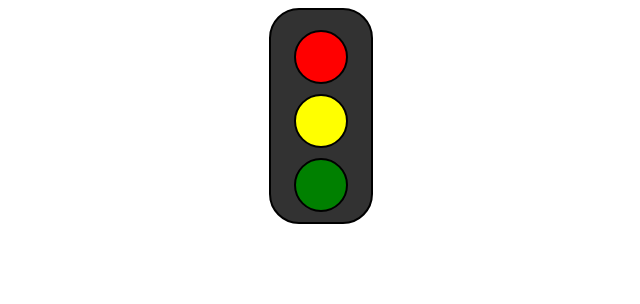
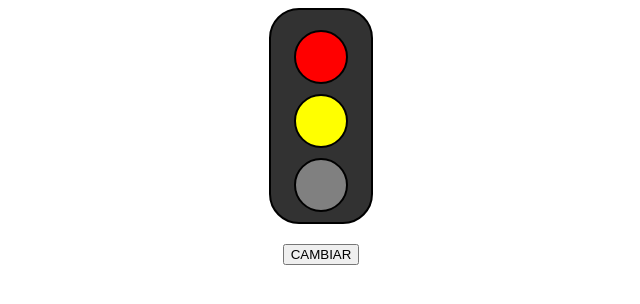
Before and after one commit to marisaalfonso/semaforoJS, a plain HTML site: page index.html in a window 1280 px wide. Shown: the whole page, without its empty margins (319-959 px from the left). Drawn offline with Linux system fonts and the light colour scheme.

Commit message:
v0.0.4 - semaforo funcionando en manual y automatico

```diff
--- a/index.html
+++ b/index.html
@@ -26,6 +26,11 @@
         margin-top: 10px;
     }
 
+    .centrar{
+        text-align: center;
+        margin-top: 20px;
+    }
+
 
 </style>
 
@@ -36,6 +41,10 @@
     <div class="luz-semaforo" id="red"></div>
     <div class="luz-semaforo" id="yellow"></div>
     <div class="luz-semaforo" id="green"></div>
+</div>
+
+<div class="centrar">
+    <button onclick="onClickBotonCambiar()">CAMBIAR</button>
 </div>
 
 <script>
@@ -51,6 +60,49 @@
     cambiarColorLuzSemaforo('yellow', true);
     cambiarColorLuzSemaforo('green', true);
 
+    setInterval(onClickBotonCambiar,2000);
+
+    var estado =0;
+    function onClickBotonCambiar(){
+        console.log(estado);
+
+        switch(estado){
+        case 0:
+        cambiarColorLuzSemaforo('red', true);
+        cambiarColorLuzSemaforo('yellow', !true);
+        cambiarColorLuzSemaforo('green', !true);
+        break;
+
+        case 1:
+        cambiarColorLuzSemaforo('red', true);
+        cambiarColorLuzSemaforo('yellow', true);
+        cambiarColorLuzSemaforo('green', !true);
+        break;
+
+        case 2:
+        cambiarColorLuzSemaforo('red', !true);
+        cambiarColorLuzSemaforo('yellow', !true);
+        cambiarColorLuzSemaforo('green', true);
+        break;
+
+        case 3:
+        cambiarColorLuzSemaforo('red', !true);
+        cambiarColorLuzSemaforo('yellow', true);
+        cambiarColorLuzSemaforo('green', !true);
+        break;
+
+        default:
+        cambiarColorLuzSemaforo('red', !true);
+        cambiarColorLuzSemaforo('yellow', !true);
+        cambiarColorLuzSemaforo('green', !true);
+        break;
+                }
+
+        estado++;
+        //if(estado>3) estado=0;
+        estado &=3;
+    }
+
 
 </script>
 
```
